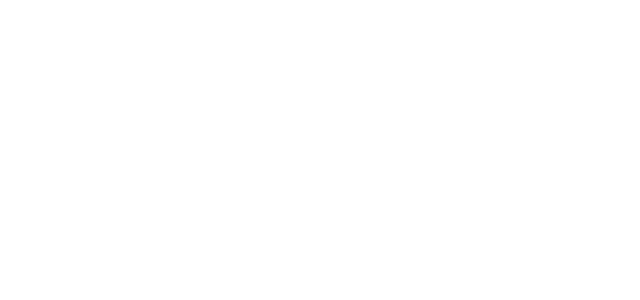
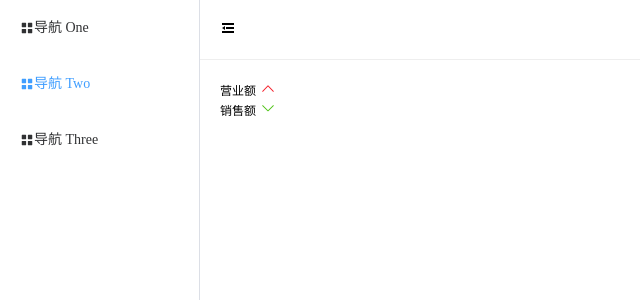
Before and after one commit to jersonwei/vue3-component, a Vue app in the folder w-components/: page /trend in a window 1280 px wide. Before the commit this address had no page. Shown: the top 300 px of the page, without its empty margins (0-640 px from the left). Built offline with nearby package versions, Linux system fonts and the light colour scheme.

Commit message:
✨ feat(trend): basic trend compon

```diff
--- a/w-components/src/components/index.ts
+++ b/w-components/src/components/index.ts
@@ -3,7 +3,9 @@
 import chooseArea from './chooseArea'
 import chooseStreet from './chooseStreet'
 import chooseIcon from './iconChoose'
+import trend from './trend'
 const components = [
+  trend,
   chooseArea,
   chooseIcon,
   chooseStreet,
--- /dev/null
+++ b/w-components/src/components/trend/index.ts
@@ -0,0 +1,8 @@
+import type {App} from 'vue'
+import trend from './src/index.vue'
+
+export default {
+  install (app:App) {
+    app.component('wTrend', trend)
+  }
+}
--- /dev/null
+++ b/w-components/src/components/trend/src/index.vue
@@ -0,0 +1,55 @@
+<script setup lang="ts">
+let props = defineProps({
+  // 标记当前趋势是上升还是下降
+  type: {
+    type: String,
+    default: 'up'
+  },
+  // 趋势显示的文字
+  // 1 父组件传递过来的数据
+  // 2 插槽
+  text: {
+    type: String,
+    default: '文章'
+  },
+  upIconColor: {
+    type: String,
+    default: '#f5222d'
+  },
+  downIconColor: {
+    type: String,
+    default: '#52c41a'
+  }
+})
+</script>
+<template>
+  <div class="trend">
+    <div class="text">{{ text }}</div>
+    <div class="icon">
+      <el-icon-arrowup
+        :style="{ color: upIconColor }"
+        v-if="type === 'up'"
+      ></el-icon-arrowup>
+      <el-icon-arrowdown
+        :style="{ color: downIconColor }"
+        v-else
+      ></el-icon-arrowdown>
+    </div>
+  </div>
+</template>
+<style lang="scss" scoped>
+.trend {
+  display: flex;
+  align-items: center;
+  .text {
+    font-size: 12px;
+    margin-right: 4px;
+  }
+  .icon {
+    svg {
+      width: 1em;
+      height: 1em;
+    }
+  }
+}
+</style>
--- a/w-components/src/router/index.ts
+++ b/w-components/src/router/index.ts
@@ -24,6 +24,10 @@
       {
         path: 'areaCascader',
         component:() => import('../views/cascaderArea/index.vue')
+      },
+      {
+        path: 'trend',
+        component:() => import('../views/trend/index.vue')
       }
     ]
   }
--- /dev/null
+++ b/w-components/src/views/trend/index.vue
@@ -0,0 +1,11 @@
+<script setup lang="ts"></script>
+<template>
+  <div class="flex"></div>
+  <wTrend text="营业额"></wTrend>
+  <wTrend text="销售额" type="down"></wTrend>
+</template>
+<style lang="scss" scoped>
+.flex {
+  display: flex;
+}
+</style>
```
